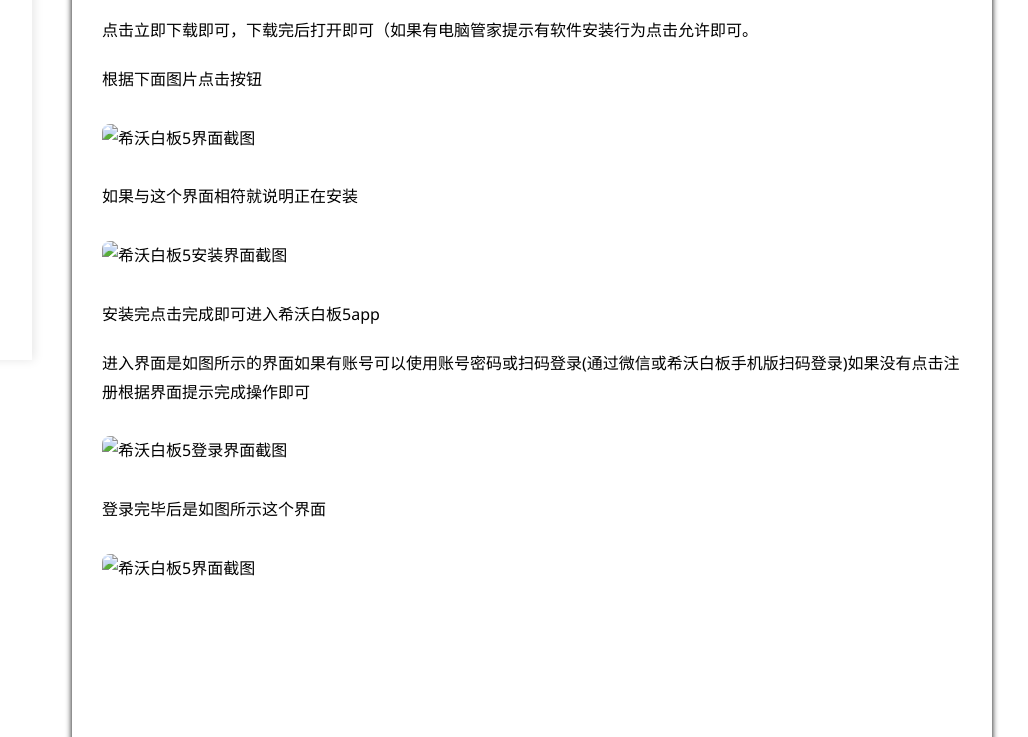
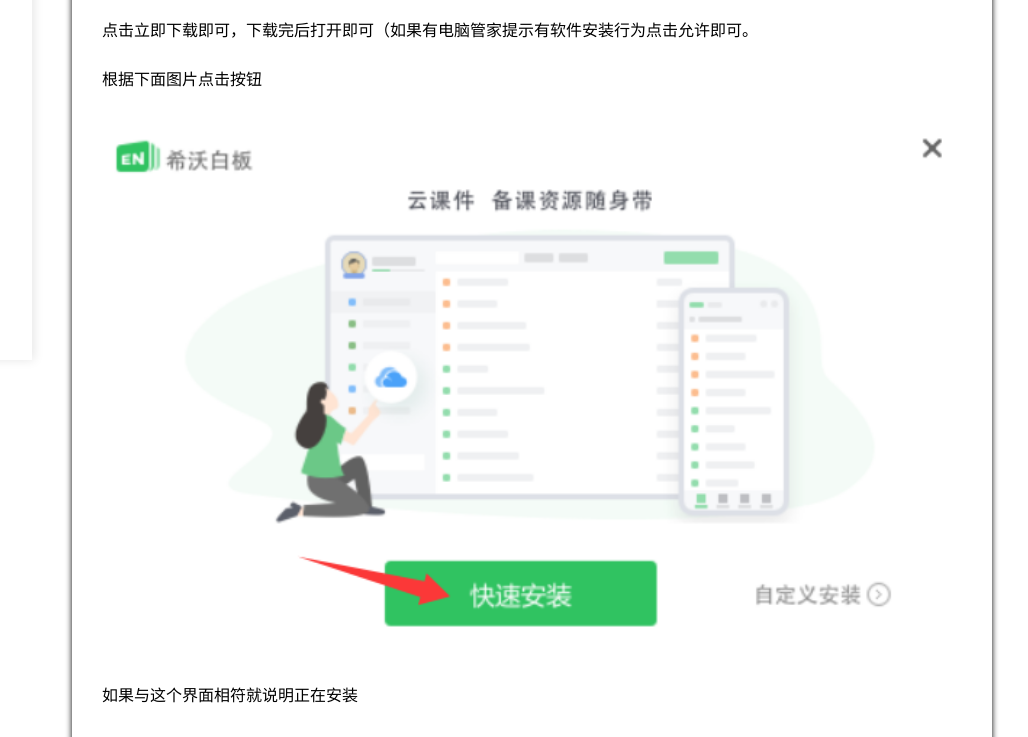
Before and after one commit to mihuzuimin/-, a plain HTML site: page seewo/希沃白板5新人.html in a window 1280 px wide. Shown: the part 440-1177 px from the top of the page, without its empty margins (248-1276 px from the left). Drawn offline with Linux system fonts and the light colour scheme.

Commit message:
Add files via upload

```diff
--- a/seewo/希沃白板5新人.html
+++ b/seewo/希沃白板5新人.html
@@ -55,14 +55,14 @@
                     </p>根据下面图片点击按钮</p>
                  <!-- 文章图片 -->
                 <div class="article-image">
-                    <img src="seewo/QQ20250420-133440.png" alt="希沃白板5界面截图" class="article-main-image">
+                    <img src="QQ20250420-133440.png" alt="希沃白板5界面截图" class="article-main-image">
 
                 </div>
                 <div class="article-content">
                 </p>如果与这个界面相符就说明正在安装</p>
                                 <!-- 文章图片 -->
                                 <div class="article-image">
-                                    <img src="seewo/QQ20250420-133847.png" alt="希沃白板5安装界面截图" class="article-main-image">
+                                    <img src="QQ20250420-133847.png" alt="希沃白板5安装界面截图" class="article-main-image">
 
                                 </div>
                 <div class="article-content">
@@ -70,13 +70,13 @@
                 </p>进入界面是如图所示的界面如果有账号可以使用账号密码或扫码登录(通过微信或希沃白板手机版扫码登录)如果没有点击注册根据界面提示完成操作即可</p>
                                 <!-- 文章图片 -->
                                 <div class="article-image">
-                                    <img src="seewo/QQ20250420-134326.png" alt="希沃白板5登录界面截图" class="article-main-image">
+                                    <img src="QQ20250420-134326.png" alt="希沃白板5登录界面截图" class="article-main-image">
 
                                 </div>
                             </p>登录完毕后是如图所示这个界面</p>
                                             <!-- 文章图片 -->
                 <div class="article-image">
-                    <img src="seewo/QQ20250420-134655.png" alt="希沃白板5界面截图" class="article-main-image">
+                    <img src="QQ20250420-134655.png" alt="希沃白板5界面截图" class="article-main-image">
 
                 </div>
                                     <h2>好了本期内容就到这里结束下期内容下次再见拜拜</h2>
```
